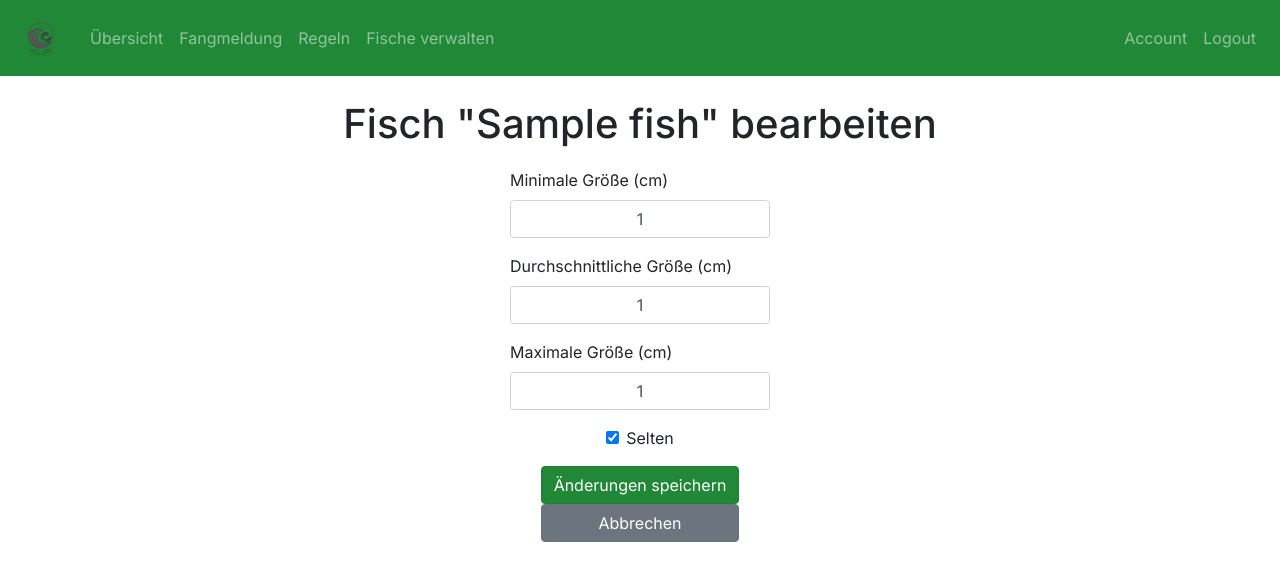
After one commit to mabathke/ffc-app-v2, a Flask app: page /admin/edit_fish/1 in a window 1280 px wide. The commit adds this page. Shown: the top 581 px of the page. Run offline with Flask 3, Linux system fonts and the light colour scheme; a user stored in the database is signed in; tables that the repository leaves empty hold one stand-in row (values such as "Sample post"); some libraries are stand-ins or nearby versions.

Commit message:
added the functionality to adjust fish values

```diff
--- a/app/forms.py
+++ b/app/forms.py
@@ -78,3 +78,18 @@ class FangmeldungForm(FlaskForm):
     fish = SelectField('Fisch', coerce=int, validators=[DataRequired()])
     length = FloatField('Größe des Fisches', validators=[DataRequired(), NumberRange(min=0)])
     submit = SubmitField('Fang melden')
+
+class EditFishForm(FlaskForm):
+    lower_bound = FloatField('Minimale Größe (cm)', validators=[DataRequired(), NumberRange(min=0)])
+    avg_length = FloatField('Durchschnittliche Größe (cm)', validators=[DataRequired(), NumberRange(min=0)])
+    upper_bound = FloatField('Maximale Größe (cm)', validators=[DataRequired(), NumberRange(min=0)])
+    is_rare = BooleanField('Selten')
+    submit = SubmitField('Änderungen speichern')
+
+    def validate_upper_bound(self, upper_bound):
+        if upper_bound.data < self.avg_length.data:
+            raise ValidationError('Die maximale Größe muss größer oder gleich der durchschnittlichen Größe sein.')
+
+    def validate_avg_length(self, avg_length):
+        if avg_length.data < self.lower_bound.data:
+            raise ValidationError('Die durchschnittliche Größe muss größer oder gleich der minimalen Größe sein.')
--- a/app/routes.py
+++ b/app/routes.py
@@ -2,7 +2,7 @@
 
 from functools import wraps
 from flask import Blueprint, render_template, url_for, flash, redirect, request
-from app.forms import RegistrationForm, LoginForm, AddFishForm, DeleteFishForm, FangmeldungForm
+from app.forms import RegistrationForm, LoginForm, AddFishForm, DeleteFishForm, FangmeldungForm, EditFishForm
 from app.models import User, Fish, Catch
 from app import db, bcrypt
 from flask_login import login_user, current_user, logout_user, login_required
@@ -186,3 +186,27 @@ def fangmeldung():
         return redirect(url_for('main.home'))
 
     return render_template('fangmeldung.html', title='Fangmeldung', form=form)
+
+@main.route("/admin/edit_fish/<int:fish_id>", methods=['GET', 'POST'])
+@login_required
+@admin_required
+def edit_fish(fish_id):
+    fish = Fish.query.get_or_404(fish_id)
+    form = EditFishForm()
+
+    if form.validate_on_submit():
+        fish.lower_bound = form.lower_bound.data
+        fish.avg_length = form.avg_length.data
+        fish.upper_bound = form.upper_bound.data
+        fish.is_rare = form.is_rare.data
+        db.session.commit()
+        flash(f'Die Größen von "{fish.name}" wurden erfolgreich aktualisiert.', 'success')
+        return redirect(url_for('main.manage_fish'))
+
+    elif request.method == 'GET':
+        form.lower_bound.data = fish.lower_bound
+        form.avg_length.data = fish.avg_length
+        form.upper_bound.data = fish.upper_bound
+        form.is_rare.data = fish.is_rare
+
+    return render_template('edit_fish.html', title='Fisch bearbeiten', form=form, fish=fish)
--- /dev/null
+++ b/app/templates/edit_fish.html
@@ -0,0 +1,45 @@
+<!-- app/templates/edit_fish.html -->
+
+{% extends "base.html" %}
+{% block content %}
+  <div class="container mt-4">
+    <h1 class="text-center">Fisch "{{ fish.name }}" bearbeiten</h1>
+    <form method="POST">
+      {{ form.hidden_tag() }}
+
+      <div class="mb-3">
+        {{ form.lower_bound.label(class="form-label") }}
+        {{ form.lower_bound(class="form-control", placeholder="Minimale Größe in cm") }}
+        {% for error in form.lower_bound.errors %}
+          <div class="text-danger">{{ error }}</div>
+        {% endfor %}
+      </div>
+
+      <div class="mb-3">
+        {{ form.avg_length.label(class="form-label") }}
+        {{ form.avg_length(class="form-control", placeholder="Durchschnittliche Größe in cm") }}
+        {% for error in form.avg_length.errors %}
+          <div class="text-danger">{{ error }}</div>
+        {% endfor %}
+      </div>
+
+      <div class="mb-3">
+        {{ form.upper_bound.label(class="form-label") }}
+        {{ form.upper_bound(class="form-control", placeholder="Maximale Größe in cm") }}
+        {% for error in form.upper_bound.errors %}
+          <div class="text-danger">{{ error }}</div>
+        {% endfor %}
+      </div>
+
+      <div class="form-check mb-3">
+        {{ form.is_rare(class="form-check-input") }}
+        {{ form.is_rare.label(class="form-check-label") }}
+      </div>
+
+      <div class="text-center">
+        {{ form.submit(class="btn btn-primary") }}
+        <a href="{{ url_for('main.manage_fish') }}" class="btn btn-secondary">Abbrechen</a>
+      </div>
+    </form>
+  </div>
+{% endblock %}
```
Also changed, not shown: app/templates/manage_fish.html (+9 -4 lines).
